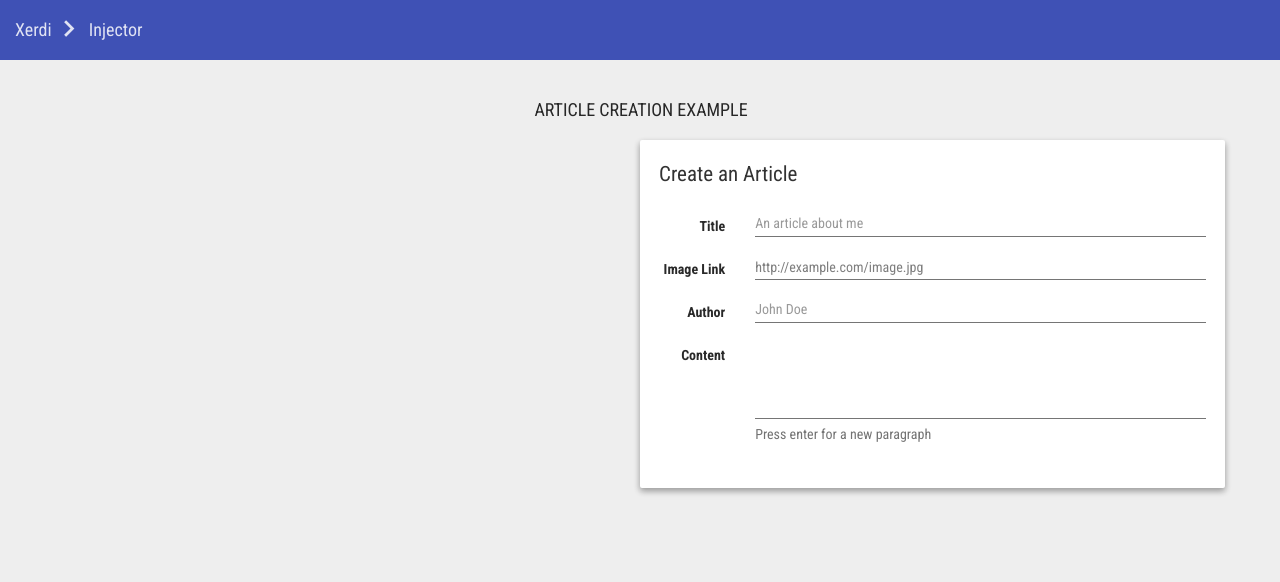
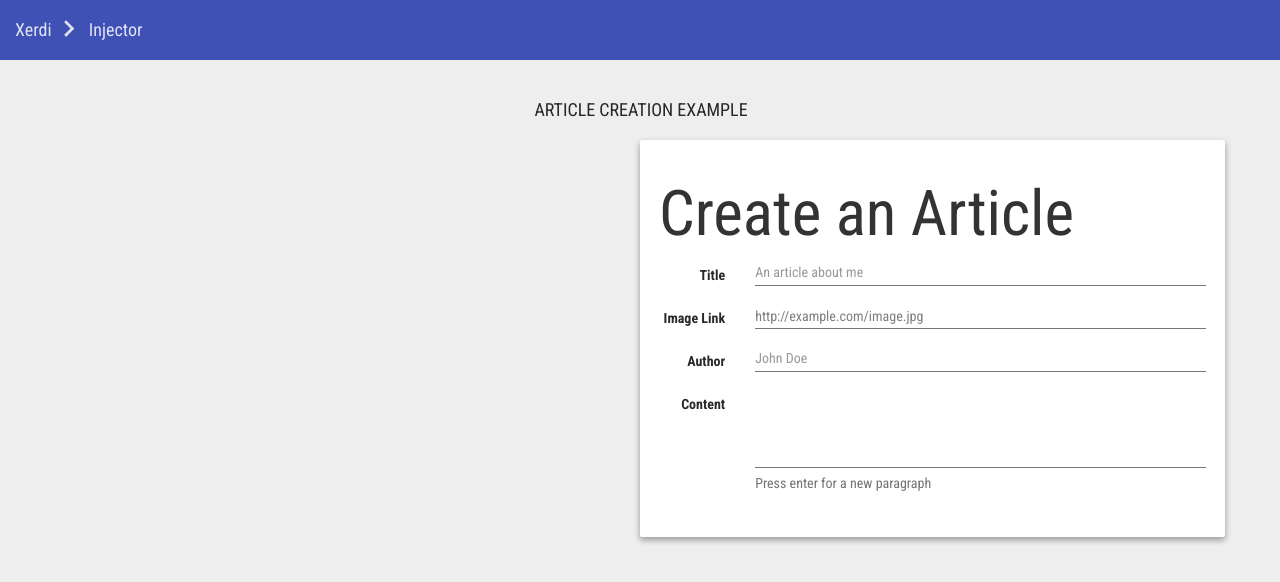
Before and after one commit to Xerdi/JavaScript-DOM-Injector, a plain HTML site: page public_html/index.html in a window 1280 px wide. Drawn offline with nearby package versions, Linux system fonts and the light colour scheme.

Commit message:
title fix

```diff
--- a/public_html/index.html
+++ b/public_html/index.html
@@ -21,7 +21,7 @@ limitations under the License.
         <meta name="viewport" content="width=device-width, initial-scale=1.0">
         <meta name="theme-color" content="#1a237e">
 
-        <title>Xerdi - Home</title>
+        <title>Xerdi - HTML Injector</title>
 
         <link href="//maxcdn.bootstrapcdn.com/bootstrap/3.2.0/css/bootstrap.min.css" rel="stylesheet">
         <link href="material/css/ripples.min.css" rel="stylesheet">
@@ -72,7 +72,7 @@ limitations under the License.
                           data-type="div.jumbotron"
                           data-targetid="target"
                           >
-                        <legend>Create an Article</legend>
+                        <h1>Create an Article</h1>
                         <div class="form-group">
                             <label for="title" class="col-lg-2 control-label">Title</label>
                             <div class="col-lg-10">
```
